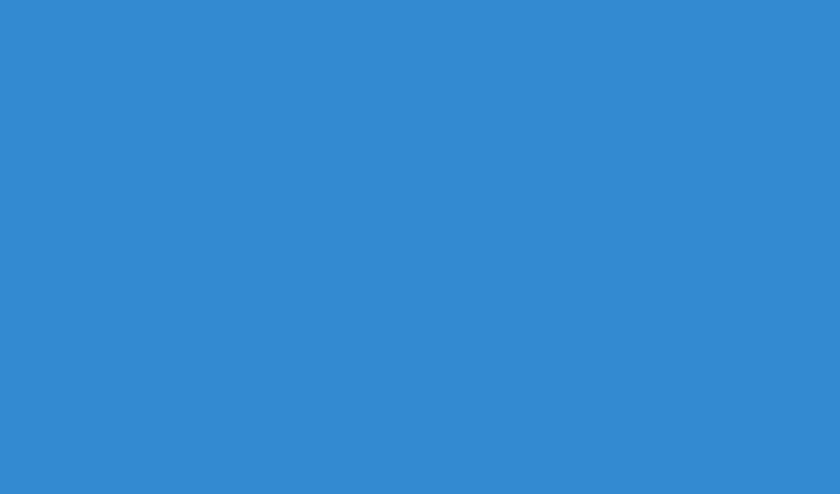
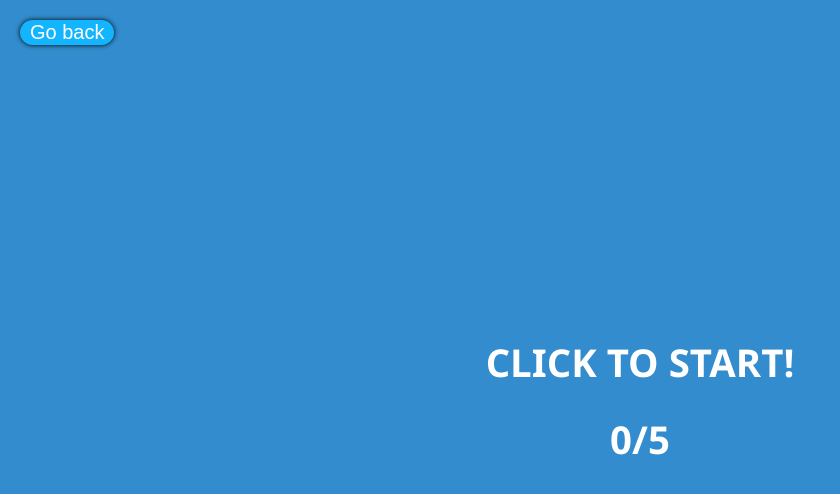
Before and after one commit to emilje/Test-Machine, a React (Create React App) app: page /soundreflex in a window 1280 px wide. Before the commit this address had no page. Shown: the top 494 px of the page, without its empty margins (0-840 px from the left). Built offline with nearby package versions, Linux system fonts and the light colour scheme.

Commit message:
Added sound reaction game

```diff
--- a/package.json
+++ b/package.json
@@ -6,6 +6,7 @@
     "@testing-library/jest-dom": "^5.16.2",
     "@testing-library/react": "^12.1.3",
     "@testing-library/user-event": "^13.5.0",
+    "howler": "^2.2.3",
     "react": "^17.0.2",
     "react-dom": "^17.0.2",
     "react-router-dom": "^6.2.1",
--- a/src/App.js
+++ b/src/App.js
@@ -3,6 +3,7 @@ import { Routes, Route } from "react-router-dom";
 import Homepage from "./pages/Homepage/Homepage";
 // import BasicReflex from "./pages/Games/BasicReflex/BasicReflex";
 // import AimReflex from "./pages/Games/AimReflex/AimReflex";
+import SoundReflex from "./pages/Games/SoundReflex/SoundReflex";
 import React, { Suspense } from "react";
 
 const BasicReflex = React.lazy(() =>
@@ -30,6 +31,7 @@ function App() {
           </Suspense>
         }
       />
+      <Route path="soundreflex" element={<SoundReflex />} />
     </Routes>
   );
 }
--- a/src/index.css
+++ b/src/index.css
@@ -1,5 +1,5 @@
 body {
-  background-color: rgb(52, 138, 207);
+  background-color: rgb(50, 140, 205);
   margin: 0;
   font-family: "Segoe UI", Tahoma, Geneva, Verdana, sans-serif;
 }
--- a/src/pages/Games/BasicReflex/BasicReflex.js
+++ b/src/pages/Games/BasicReflex/BasicReflex.js
@@ -53,7 +53,7 @@ const BasicReflex = function () {
     clearTimeout(turnGreenTimer);
     turnGreenTimer = null;
     turnedGreen = null;
-    body.style.backgroundColor = "rgb(52, 138, 207)";
+    body.style.backgroundColor = "rgb(50, 140, 205)";
   }, []);
 
   const startGame = function () {
@@ -63,13 +63,13 @@ const BasicReflex = function () {
       reset();
       clearTimeout(turnGreenTimer);
       turnGreenTimer = null;
-      body.style.backgroundColor = "rgb(52, 138, 207)";
+      body.style.backgroundColor = "rgb(50, 140, 205)";
       return;
     }
 
     if (isShowingScore) {
       reset();
-      body.style.backgroundColor = "rgb(52, 138, 207)";
+      body.style.backgroundColor = "rgb(50, 140, 205)";
       return;
     }
 
@@ -101,7 +101,7 @@ const BasicReflex = function () {
 
       reset();
       setIsShowingScore(true);
-      body.style.backgroundColor = "rgb(52, 138, 207)";
+      body.style.backgroundColor = "rgb(50, 140, 205)";
     } else if (!isTiming && !isShowingScore) {
       const timer = countdownFrom(3);
       // const timer = 100;
--- /dev/null
+++ b/src/pages/Games/SoundReflex/SoundReflex.css
@@ -0,0 +1,19 @@
+.sound-reflex-game-container {
+  width: 100vw;
+  height: 100vh;
+  display: flex;
+  flex-direction: column;
+  justify-content: center;
+  align-items: center;
+  margin: 0;
+  padding: 0;
+}
+
+.sound-reflex-game-container p {
+  user-select: none;
+  margin: 25px;
+  color: white;
+  font-size: 3vw;
+  font-weight: bold;
+  text-align: center;
+}
--- /dev/null
+++ b/src/pages/Games/SoundReflex/SoundReflex.js
@@ -0,0 +1,131 @@
+import { useRef, useState, useEffect } from "react";
+import { useNavigate } from "react-router-dom";
+import { Howl } from "howler";
+
+import "./SoundReflex.css";
+
+const body = document.body;
+let tone = null;
+let scores = [];
+let clicked = null;
+let isPlaying = false;
+let startedPlaying = null;
+let startedPlayingTimer = null;
+let numOfTries = 0;
+let averageScore = 0;
+
+const SoundReflex = function () {
+  const navigate = useNavigate();
+  const [screenText, setScreenText] = useState("CLICK TO START!");
+  const [isShowingScore, setIsShowingScore] = useState(false);
+  const [isShowingAverage, setIsShowingAverage] = useState(false);
+  let info = numOfTries <= 5 ? `${numOfTries}/5` : "Practice mode";
+
+  useEffect(() => {
+    body.style.overflow = "hidden";
+    return () => {
+      clearTimeout(startedPlayingTimer);
+      startedPlayingTimer = null;
+      scores = [];
+      clicked = null;
+      isPlaying = false;
+      startedPlaying = null;
+      numOfTries = 0;
+      tone = null;
+    };
+  }, []);
+
+  const bbb = useRef();
+
+  const countdownFrom = function (maxTime) {
+    const number = Math.floor(Math.random() * (maxTime - 3 + 1)) + 3;
+    return number * 1000;
+  };
+
+  const startGame = function () {
+    if (!tone) {
+      tone = new Howl({
+        src: ["./sounds/tone.mp3"],
+      });
+      console.log("Made a tone");
+    }
+    const timer = countdownFrom(3);
+    // const timer = 20;
+    // setTimeout(() => {
+    //   bbb.current.click();
+    //   bbb.current.click();
+    // }, timer + 100);
+    startedPlayingTimer = setTimeout(() => {
+      tone.play();
+      startedPlaying = Date.now();
+      isPlaying = true;
+      setScreenText("CLICK NOW!");
+    }, timer);
+  };
+
+  const nextStep = function () {
+    clicked = Date.now();
+
+    if (screenText === "CLICK NOW!") {
+      isPlaying = false;
+      tone.stop();
+      scores.push(clicked - startedPlaying);
+      numOfTries++;
+      const sum = scores.reduce((partialSum, a) => partialSum + a, 0);
+      averageScore = sum / scores.length;
+      if (numOfTries === 5) {
+        setIsShowingAverage(true);
+        setScreenText(
+          `Your average score is ${Math.floor(averageScore) - 3} ms !`
+        );
+        return;
+      }
+      console.log(averageScore);
+      setIsShowingScore(true);
+      setScreenText(`${scores[scores.length - 1]} ms`);
+    } else if (isShowingScore) {
+      setIsShowingScore(false);
+
+      if (numOfTries >= 5) numOfTries = 99;
+      setScreenText("WAIT FOR THE TONE...");
+      startGame();
+    } else if (isShowingAverage) {
+      numOfTries = 99;
+      setIsShowingAverage(false);
+      setScreenText("WAIT FOR THE TONE...");
+      startGame();
+    } else if (screenText === "CLICKED TOO SOON!") {
+      setScreenText("WAIT FOR THE TONE...");
+      startGame();
+      body.style.backgroundColor = "rgb(50, 140, 205)";
+    } else if (screenText === "WAIT FOR THE TONE...") {
+      if (!isPlaying) {
+        clearTimeout(startedPlayingTimer);
+        startedPlayingTimer = null;
+        setScreenText("CLICKED TOO SOON!");
+        body.style.backgroundColor = "rgb(200, 20, 20)";
+
+        return;
+      }
+      startGame();
+    } else if (screenText === "CLICK TO START!") {
+      setScreenText("WAIT FOR THE TONE...");
+      startGame();
+    }
+  };
+
+  return (
+    <div ref={bbb} onClick={nextStep} className="sound-reflex-game-container">
+      <button className="go-back-button" onClick={() => navigate("/")}>
+        Go back
+      </button>
+      <div className="screenText">
+        <p>{screenText}</p>
+        {isShowingAverage && <p>Click to keep practicing.</p>}
+        <p>{info}</p>
+      </div>
+    </div>
+  );
+};
+
+export default SoundReflex;
--- a/src/pages/Homepage/Homepage.js
+++ b/src/pages/Homepage/Homepage.js
@@ -9,6 +9,7 @@ const Homepage = function () {
   const navigate = useNavigate();
 
   useEffect(() => {
+    body.style.backgroundColor = "rgb(50, 140, 205)";
     body.style.overflow = "";
   }, []);
 
@@ -30,6 +31,9 @@ const Homepage = function () {
         <button onClick={() => navigate("/aimreflex")}>
           AIM REACTION TIME.
         </button>
+        <button onClick={() => navigate("/soundreflex")}>
+          SOUND REACTION TIME.
+        </button>
       </div>
     </Fragment>
   );
```
Also changed, not shown: 2 other files (tests, documents, lock files or other folders).
